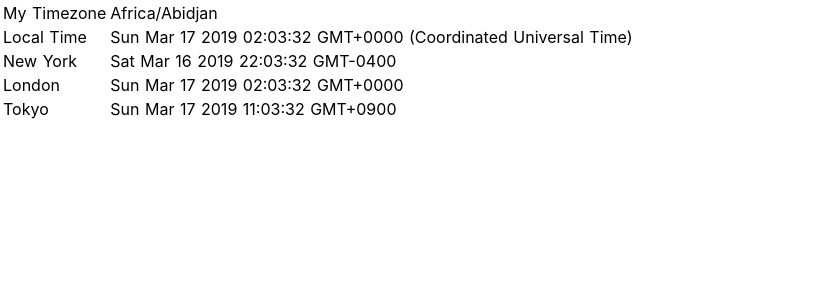
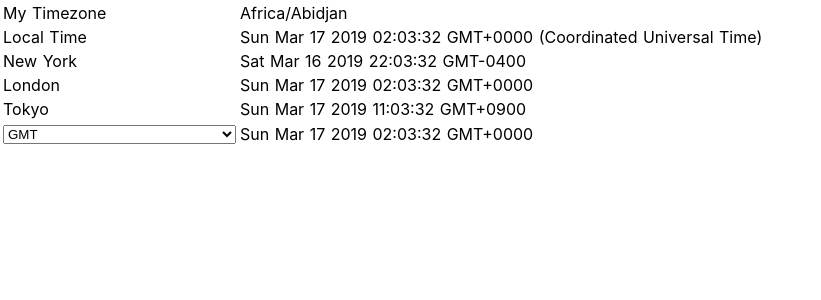
Before and after one commit to AtticusDotOne/tzninja, a Nuxt app: page / in a window 1280 px wide. Shown: the top 300 px of the page, without its empty margins (0-821 px from the left). Built offline with nearby package versions, Linux system fonts and the light colour scheme; data requests are answered from the project's data file.

Commit message:
Implemented combobox

```diff
--- a/pages/index.vue
+++ b/pages/index.vue
@@ -6,6 +6,11 @@
       <tr><td>New York</td><td>{{ getOtherTime('America/New_York') }}</td></tr>
       <tr><td>London</td><td>{{ getOtherTime('Europe/London') }}</td></tr>
       <tr><td>Tokyo</td><td>{{ getOtherTime('Asia/Tokyo') }}</td></tr>
+      <tr><td>
+        <select @change="onSelect($event)">
+          <option value="" default>GMT</option>
+          <option v-for="tz in this.$store.state.timezones.list" :key="tz.id" :value="tz.tz">{{tz.tz}}</option>
+      </select></td><td>{{ getOtherTime(selected) }}</td></tr>
     </table>
   </div>
 </template>
@@ -17,8 +22,12 @@ export default {
   data() {
     return {
       tz: moment.tz.guess(),
-      now: new Date()
+      now: new Date(),
+      selected: ""
     }
+  },
+  async fetch({ store, params }) {
+    await store.dispatch('timezones/LOAD')
   },
   created () {
     setInterval(() => this.now = new Date, 1000)
@@ -26,6 +35,9 @@ export default {
   methods: {
     getOtherTime(tz) {
       return moment.tz(this.now, tz)
+    },
+    onSelect(event) {
+      this.selected = event.target.value
     }
   }
 }
```
